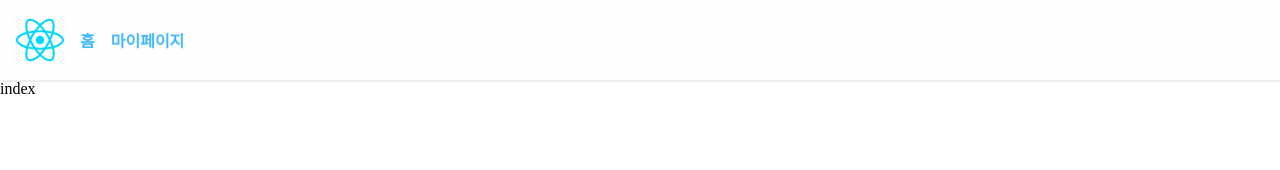
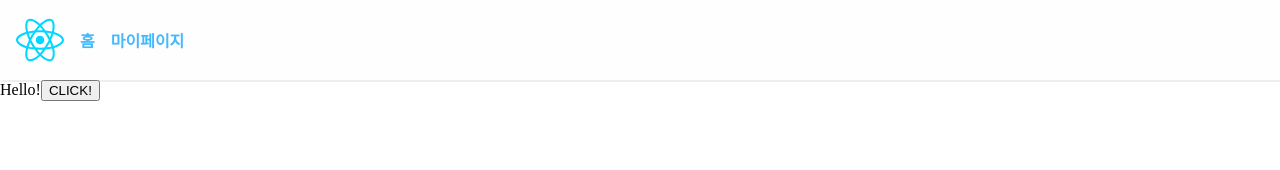
Before and after one commit to JengYoung/react-libs, a React (Vite) app: page /funnel in a window 1280 px wide. Shown: the top 170 px of the page. Built offline with nearby package versions, Linux system fonts and the light colour scheme.

Commit message:
:sparkles: Create funnel example

```diff
--- /dev/null
+++ b/src/hooks/useFunnel/types.ts
@@ -0,0 +1,6 @@
+export type TFunnelNavigator = {
+  prev?: string;
+  next?: string;
+  onPrev?: () => void;
+  onNext?: () => void;
+}
--- a/src/pages/Funnel/index.tsx
+++ b/src/pages/Funnel/index.tsx
@@ -1,7 +1,22 @@
 import React from 'react'
+import { useFunnel } from '../../hooks/useFunnel/useFunnel'
 
 export function FunnelPage() {
+  const {step, Funnel, go} = useFunnel({ entry: 'hello' });
+
   return (
-    <div>index</div>
+    <Funnel step={step}>
+      <Funnel.Step name="hello">
+        Hello!
+        <button type="button" onClick={() => go('hello2')}>CLICK!</button>
+      </Funnel.Step>
+
+      <Funnel.Step name="hello2">
+        Hello!!!
+        <button type="button" onClick={() => go('hello')}>CLICK!</button>
+      </Funnel.Step>
+
+      <div>hi2</div>
+    </Funnel>
   )
 }
```
